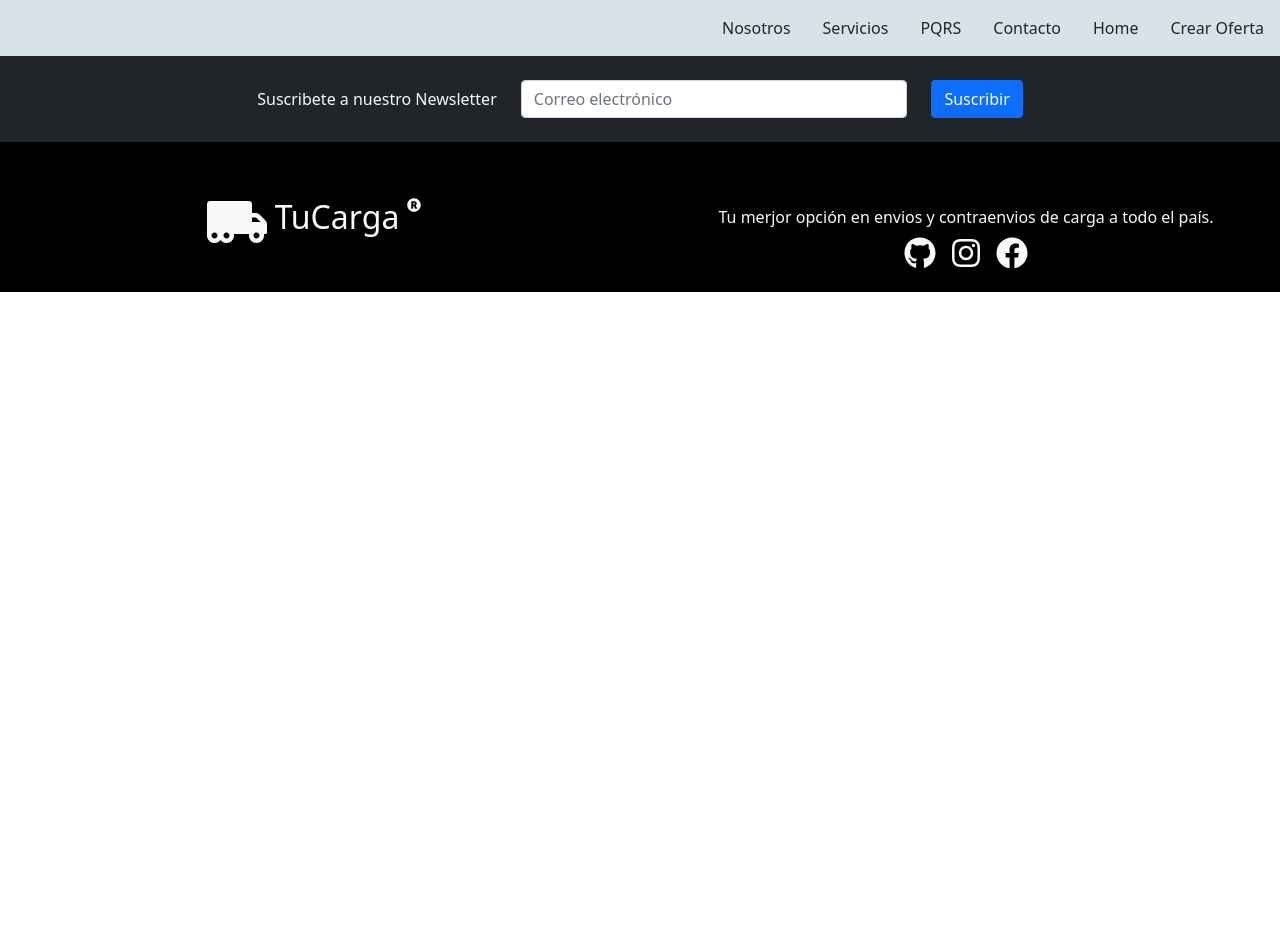
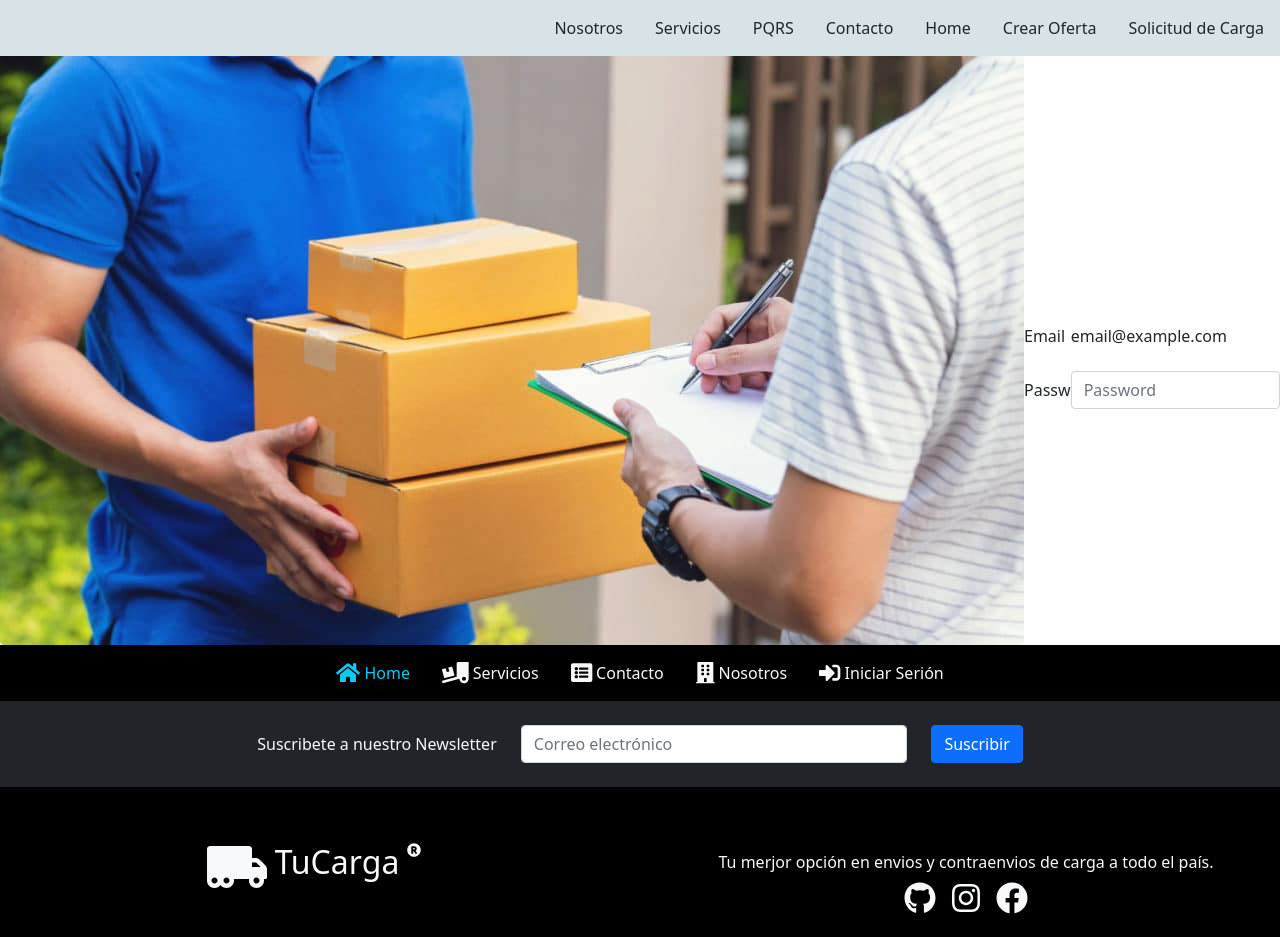
Before and after one commit to chtellez/ENVIOS-Y-CONTRAENVIOS-DE-CARGA-C4G35WEB-PROYECTOG4, a React (Create React App) app in the folder front/: page /crear_solicitud_carga in a window 1280 px wide. Before the commit the page ends 800 px from the top, so only its background shows below. Built offline with nearby package versions, Linux system fonts and the light colour scheme.

Commit message:
Crear solicitud carga

```diff
--- a/front/src/components/App.jsx
+++ b/front/src/components/App.jsx
@@ -9,6 +9,7 @@ import Layout from './Layout'
 import NavigationBar from "./NavigationBar";
 import Home from "../pages/Home";
 import CrearOferta from "../pages/CrearOferta";
+import CrearSolicitudCarga from "../pages/CrearSolicitudCarga";
 import Footer from "./Footer";
 
 
@@ -28,6 +29,7 @@ function App() {
           <Routes>
             <Route exact path="/" element={<Home />}></Route>
             <Route exact path="/crear_oferta" element={<CrearOferta />}></Route>
+            <Route exact path="/crear_solicitud_carga" element={<CrearSolicitudCarga />}></Route>
           </Routes>
         </BrowserRouter>
       </Layout>
--- a/front/src/components/Layout.jsx
+++ b/front/src/components/Layout.jsx
@@ -4,7 +4,7 @@ import { Container } from 'react-bootstrap'
 const Layout = ({children}) => {
     return(
         <React.Fragment>
-            <Container fluid className="bg-image d-flex justify-content-center align-items-center p-0" >
+            <Container fluid className="bg-image d-flex justify-content-center align-items-center px-0 mt-5" >
                 {children}
             </Container>
         </React.Fragment>
--- a/front/src/components/NavigationBar.jsx
+++ b/front/src/components/NavigationBar.jsx
@@ -36,6 +36,12 @@ const NavigationBar = () => {
             Crear Oferta
           </Nav.Link>
         </Nav.Item>
+        <Nav.Item>
+          <Nav.Link href="/crear_solicitud_carga" className="text-dark">
+            Solicitud de Carga
+          </Nav.Link>
+        </Nav.Item>
+
       </Navbar>
     </React.Fragment>
   )
--- /dev/null
+++ b/front/src/pages/CrearSolicitudCarga.jsx
@@ -0,0 +1,42 @@
+import React from "react";
+import { Button, Col, Container, Form, Row, Nav, Image } from "react-bootstrap";
+import imgSolicitudCarga from "../Img/a-enviosurgentes1-1024x597.jpg";
+
+const CrearSolicitudCarga = () => {
+  return (
+      <React.Fragment>
+        <Row>
+            <Col xs={6} md={4}>
+                <Image src={imgSolicitudCarga} rounded />
+            </Col>
+            <Col xs={6} md={4}>
+
+            </Col>
+            <Col xs={6} md={4}>
+            </Col>
+        </Row>
+        <Form className="mt-5">
+        <Form.Group as={Row} className="mb-3" controlId="formPlaintextEmail">
+            <Form.Label column sm="2">
+            Email
+            </Form.Label>
+            <Col sm="10">
+            <Form.Control plaintext readOnly defaultValue="email@example.com" />
+            </Col>
+        </Form.Group>
+
+        <Form.Group as={Row} className="mb-3" controlId="formPlaintextPassword">
+            <Form.Label column sm="2">
+            Password
+            </Form.Label>
+            <Col sm="10">
+            <Form.Control type="password" placeholder="Password" />
+            </Col>
+        </Form.Group>
+        </Form>
+
+      </React.Fragment>
+  );
+};
+
+export default CrearSolicitudCarga;
```
Also changed, not shown: front/src/Img/a-enviosurgentes1-1024x597.jpg (added).
